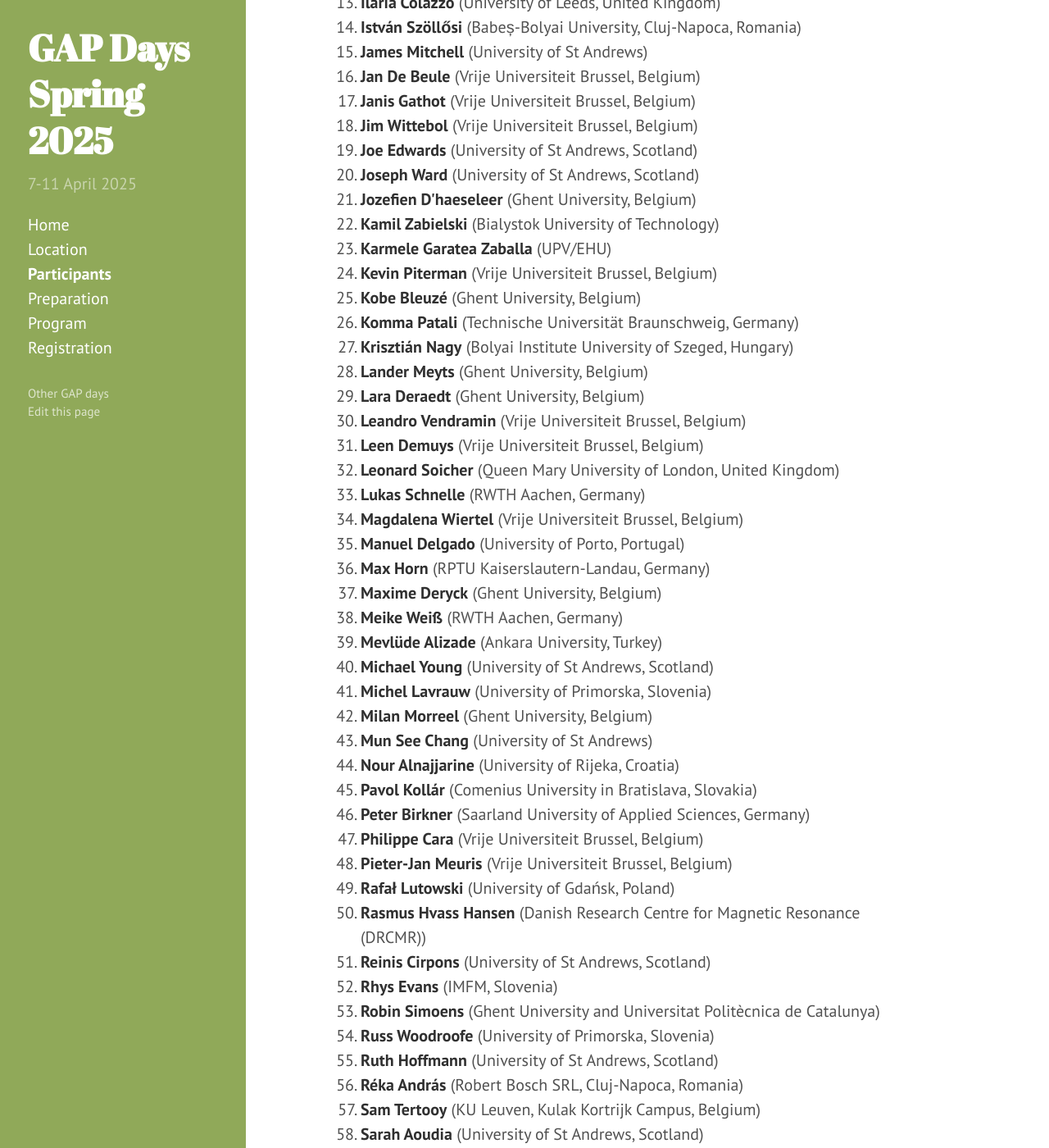
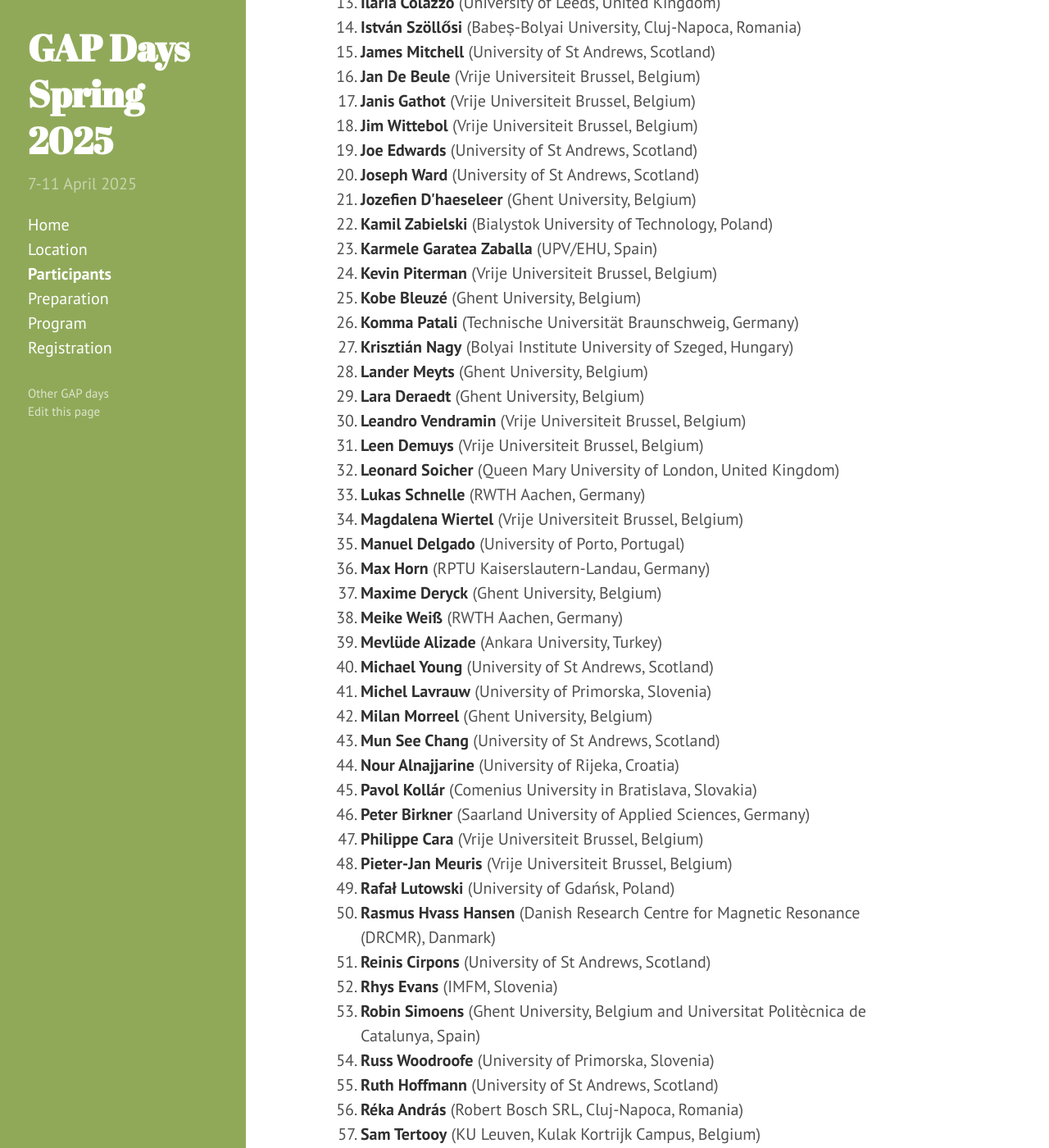
Before and after one commit to gapdays/gapdays2025-spring, a Jekyll site: the page built from participants.md, in a window 1280 px wide and 1400 px high, scrolled down 512 px. Shown: the whole window at 82% size. Built offline with Jekyll 4.4.1, drawn with Linux system fonts in a browser that asks for light colours; some of the changed text lies outside the part shown.

Commit message:
countries

```diff
--- a/participants.md
+++ b/participants.md
@@ -11,22 +11,22 @@ participants:
   - {name: Henrik Schanze, affiliation: "Technische Universität Braunschweig, Germany"}
   - {name: Max Horn, affiliation: "RPTU Kaiserslautern-Landau, Germany"}
   - {name: Leonard Soicher, affiliation: "Queen Mary University of London, United Kingdom"}
-  - {name: Robin Simoens, affiliation: "Ghent University and Universitat Politècnica de Catalunya"}
+  - {name: Robin Simoens, affiliation: "Ghent University, Belgium and Universitat Politècnica de Catalunya, Spain"}
   - {name: Vinay Vilas Wagh, affiliation: "Indian Institute of Technology Guwahati, India"}
   - {name: Thomas Breuer, affiliation: "RWTH Aachen, Germany"}
   - {name: Meike Weiß, affiliation: "RWTH Aachen, Germany"}
   - {name: Ruth Hoffmann, affiliation: "University of St Andrews, Scotland"}
   - {name: Ahmed Khammash, affiliation: "Umm al-Qura University, Saudi Arabia"}
-  - {name: Kamil Zabielski, affiliation: "Bialystok University of Technology"}
+  - {name: Kamil Zabielski, affiliation: "Bialystok University of Technology, Poland"}
   - {name: Nour Alnajjarine, affiliation: "University of Rijeka, Croatia"}
   - {name: Tobias Ocula, affiliation: "Vrije Universiteit Brussel, Belgium"}
-  - {name: Rasmus Hvass Hansen, affiliation: "Danish Research Centre for Magnetic Resonance (DRCMR)"}
+  - {name: Rasmus Hvass Hansen, affiliation: "Danish Research Centre for Magnetic Resonance (DRCMR), Danmark"}
   - {name: Pavol Kollár, affiliation: "Comenius University in Bratislava, Slovakia"}
   - {name: Pieter-Jan Meuris, affiliation: "Vrije Universiteit Brussel, Belgium"}
   - {name: Óscar Fernández Ayala, affiliation: "Technische Universität Braunschweig, Germany"}
   - {name: Janis Gathot, affiliation: "Vrije Universiteit Brussel, Belgium"}
   - {name: Tudor Micu, affiliation: "Babeș-Bolyai University, Cluj-Napoca, Romania"}
-  - {name: Karmele Garatea Zaballa, affiliation: "UPV/EHU"}
+  - {name: Karmele Garatea Zaballa, affiliation: "UPV/EHU, Spain"}
   - {name: Lukas Schnelle, affiliation: "RWTH Aachen, Germany"}
   - {name: Francesca Cavalieri, affiliation: "University of Padova, Italy"}
   - {name: Seyyed Ali Mohammadiyeh, affiliation: "Department of Pure Mathematics, Faculty of Mathematical Sciences, University of Kashan, Iran"}
@@ -53,7 +53,7 @@ participants:
   - {name: Thomas Deneve, affiliation: "Ghent University, Belgium"}
   - {name: Joseph Ward, affiliation: "University of St Andrews, Scotland"}
   - {name: Sarah Aoudia, affiliation: "University of St Andrews, Scotland"}
-  - {name: Mun See Chang, affiliation: "University of St Andrews"}
+  - {name: Mun See Chang, affiliation: "University of St Andrews, Scotland"}
   - {name: Silvia Properzi, affiliation: "Vrije Universiteit Brussel, Belgium"}
   - {name: Reinis Cirpons, affiliation: "University of St Andrews, Scotland"}
   - {name: Heleen Broodcoorens, affiliation: "Vrije Universiteit Brussel, Belgium"}
@@ -63,10 +63,10 @@ participants:
   - {name: Andrew Darlington, affiliation: "Vrije Universiteit Brussel, Belgium"}
   - {name: Jozefien D'haeseleer, affiliation: "Ghent University, Belgium"}
   - {name: Manuel Delgado, affiliation: "University of Porto, Portugal"}
-  - {name: James Mitchell, affiliation: "University of St Andrews"}
+  - {name: James Mitchell, affiliation: "University of St Andrews, Scotland"}
   - {name: Russ Woodroofe, affiliation: "University of Primorska, Slovenia"}
-  - {name: Guillaume Yziquel, affiliation: "VIZYON FRANCE (Grenbole)"}
-  - {name: Daimy Van Caudenberg, affiliation: "KU Leuven"}
+  - {name: Guillaume Yziquel, affiliation: "VIZYON FRANCE (Grenbole), France"}
+  - {name: Daimy Van Caudenberg, affiliation: "KU Leuven, Belgium"}
   - {name: Vlad Taranchuk, affiliation: "Ghent University, Belgium"}
   - {name: Milan Morreel, affiliation: "Ghent University, Belgium"}
 ---
```
